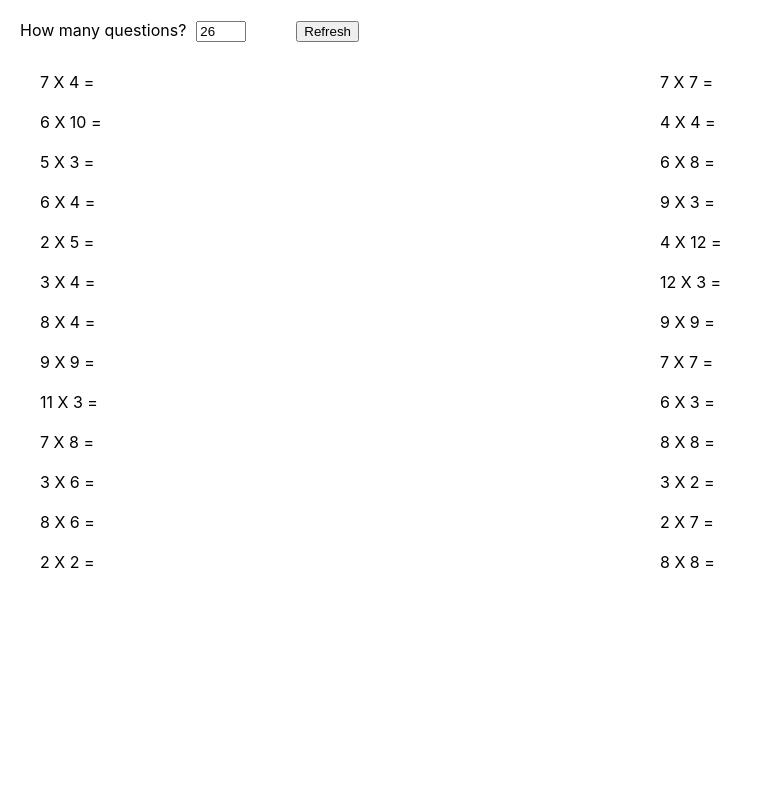
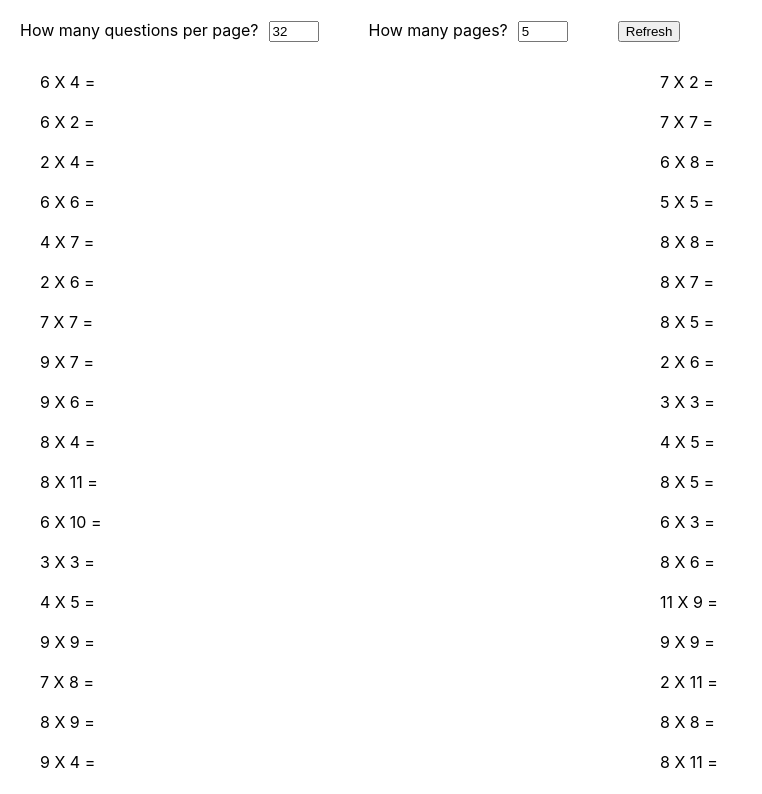
Before and after one commit to lix42/multiplication-paper, a React (Create React App) app: page / in a window 1280 px wide. Shown: the top 794 px of the page, without its empty margins (0-762 px from the left). Built offline with nearby package versions, Linux system fonts and the light colour scheme.

Commit message:
print per page

```diff
--- a/src/App.css
+++ b/src/App.css
@@ -17,8 +17,14 @@
 
 .quizzes-container {
   width: 100%;
+}
+
+.quiz-page {
+  width: 100%;
   display: flex;
   flex-wrap: wrap;
+  break-after: page;
+  break-inside: avoid-page;
 }
 
 .quiz {
@@ -30,11 +36,15 @@
 }
 
 @media print {
+  .container {
+    margin: 0;
+  }
   .controller-bar {
     display: none;
   }
   .quiz {
     font-size: 10mm;
-    margin: 4mm 0;
+    margin: 0;
+    margin-top: 4mm;
   }
 }
--- a/src/App.tsx
+++ b/src/App.tsx
@@ -1,37 +1,54 @@
-import React, { ChangeEvent, useState } from "react";
+import React, { ChangeEvent, useCallback, useEffect, useState } from "react";
+import { prepareQuizzes } from "./quizzes/quizzesGenerator";
 import "./App.css";
-import { prepareQuizzes } from "./quizzes/quizzesGenerator";
+import { Page } from "./Page";
 
-const INITIAL_COUNT = 26;
+const INITIAL_COUNT = 32;
 function App() {
   const [count, setCount] = useState(INITIAL_COUNT);
+  const [pages, setPages] = useState(5);
   const [quizzes, setQuizzes] = useState(() => prepareQuizzes(count));
+  const updateQuizzes = useCallback(() => {
+    const totalCount = count * pages;
+    setQuizzes(prepareQuizzes(totalCount));
+  }, [count, pages]);
+  useEffect(() => updateQuizzes(), [pages, count, updateQuizzes]);
   return (
     <div className="container">
       <div className="controller-bar">
         <label>
-          How many questions?
+          How many questions per page?
           <input
             className="count-input"
             type="number"
             value={count}
             min={4}
             onChange={(e: ChangeEvent<HTMLInputElement>) => {
-              const newCount = parseInt(e.target.value);
+              const newCount = parseInt(e.target.value) || 4;
               setCount(newCount);
-              setQuizzes(prepareQuizzes(newCount));
             }}
           />
         </label>
-        <button type="button" onClick={() => setQuizzes(prepareQuizzes(count))}>
+        <label>
+          How many pages?
+          <input
+            className="count-input"
+            type="number"
+            value={pages}
+            min={1}
+            onChange={(e: ChangeEvent<HTMLInputElement>) => {
+              const newPages = parseInt(e.target.value) || 1;
+              setPages(newPages);
+            }}
+          />
+        </label>
+        <button type="button" onClick={updateQuizzes}>
           Refresh
         </button>
       </div>
       <div className="quizzes-container">
-        {quizzes.map((quiz) => (
-          <span className="quiz">
-            {quiz.first} X {quiz.second} =
-          </span>
+        {new Array(pages).fill("").map((_, index) => (
+          <Page pageIndex={index} count={count} quizzes={quizzes} />
         ))}
       </div>
     </div>
--- /dev/null
+++ b/src/Page.tsx
@@ -0,0 +1,26 @@
+import React, { FC, ReactElement } from "react";
+import { Quiz } from "./quizzes/quizzesGenerator";
+import "./App.css";
+
+interface PageProp {
+  readonly pageIndex: number;
+  readonly count: number;
+  readonly quizzes: Quiz[];
+}
+
+export const Page: FC<PageProp> = ({ pageIndex, count, quizzes }) => {
+  const quizElements: ReactElement[] = [];
+  for (let i = 0; i < count; i++) {
+    const index = pageIndex * count + i;
+    if (index >= quizzes.length) {
+      break;
+    }
+    const quiz = quizzes[index];
+    quizElements.push(
+      <span className="quiz">
+        {quiz.first} X {quiz.second} =
+      </span>
+    );
+  }
+  return <div className="quiz-page">{quizElements}</div>;
+};
```
Also changed, not shown: 1 other file (tests, documents, lock files or other folders).
